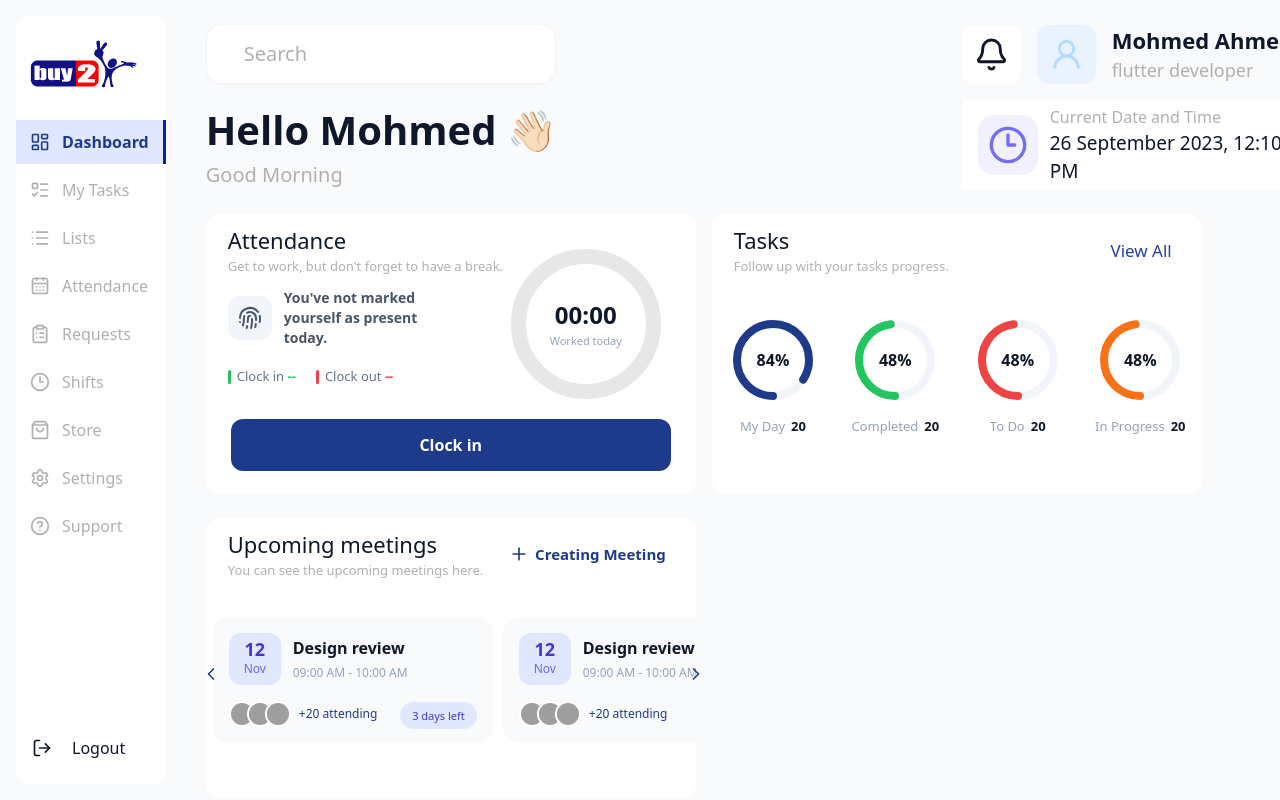
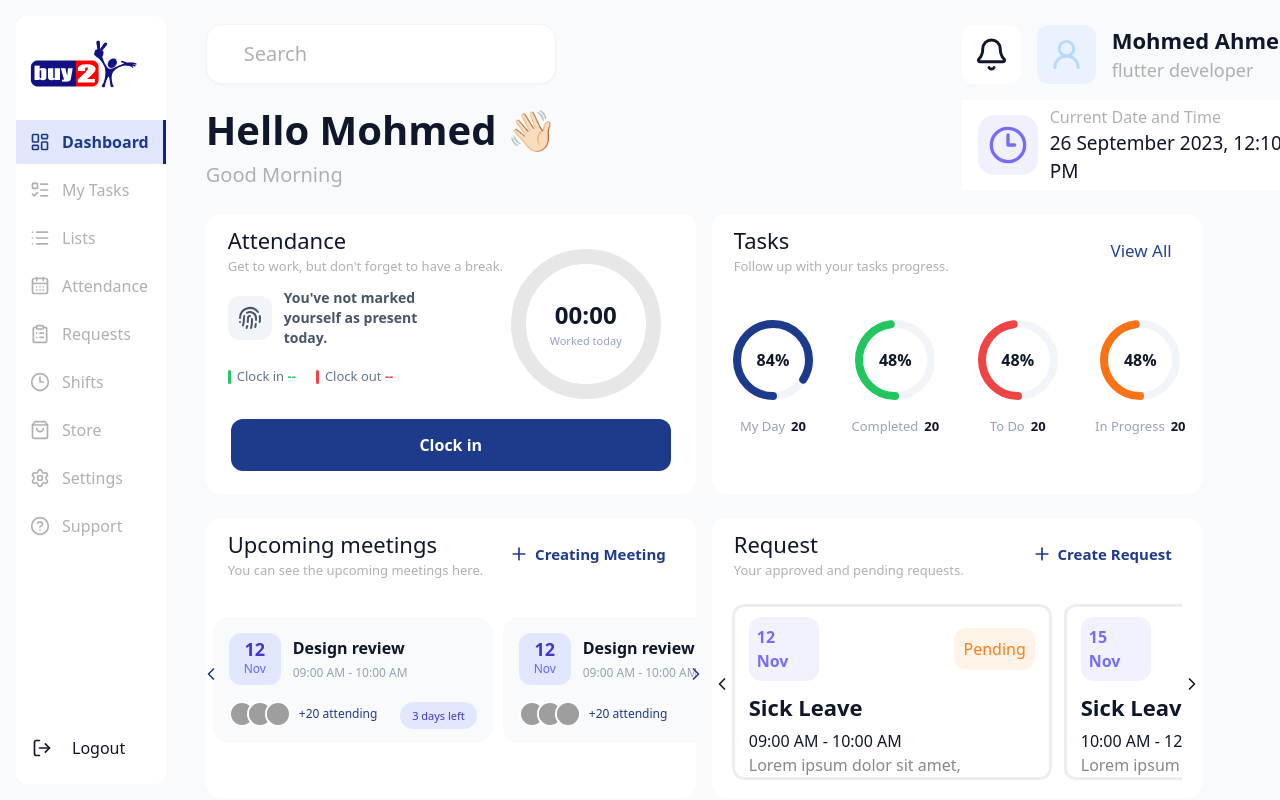
Before and after one commit to boda213-alaa-mohmad/buy2-hr-system, a Next.js app: page /dashboard in a window 1280 px wide. Shown: the top 800 px of the page. Built offline with nearby package versions, Linux system fonts and the light colour scheme; grey boxes are pictures that could not be loaded.

Commit message:
feat: implement RequestsCard component with smooth scrolling and accessibility

```diff
--- a/src/Components/Layouts/header/Header.module.css
+++ b/src/Components/Layouts/header/Header.module.css
@@ -66,48 +66,3 @@
   font-size: 18px;
   color: var(--text-color);
 }
-
-.profileCard {
-  display: flex;
-  justify-content: space-between;
-
-}
-
-.greet :nth-child(1) {
-  font-size: 40px;
-  font-weight: 700;
-}
-
-.greet :nth-child(2) {
-  font-size: 20px;
-  color: var(--text-color);
-}
-
-.dateContainer {
-  width: 350px;
-  display: flex;
-  align-items: center;
-  gap: 12px;
-  background-color: #ffffff;
-}
-
-.clock {
-  padding: 10px;
-  background: #756ef31a;
-  border-radius: 16px;
-  margin-left: 16px;
-}
-
-.clock :nth-child(1) {
-  color: #756ef3;
-}
-
-.date-and-time :nth-child(1) {
-  font-size: 16px;
-  color: var(--text-color);
-}
-
-.date-and-time :nth-child(2) {
-  font-size: 19px;
-  font-weight: 500;
-}
--- a/src/app/dashboard/page.tsx
+++ b/src/app/dashboard/page.tsx
@@ -1,5 +1,6 @@
 import AttendanceCard from "@/features/Dashboard/components/AttendanceCard";
 import DashboardHeader from "@/features/Dashboard/components/DashboardHeader";
+import RequestCard from "@/features/Dashboard/components/RequestsCard";
 import TaskCard from "@/features/Dashboard/components/TaskCard";
 import UpcomingMeetingsCard from "@/features/Dashboard/components/UpcomingMeetingsCard";
 
@@ -23,6 +24,7 @@ export default function DashboardPage() {
         }}
       >
         <UpcomingMeetingsCard />
+        <RequestCard />
       </div>
     </div>
   );
--- /dev/null
+++ b/src/features/Dashboard/components/DashboardHeader.module.css
@@ -0,0 +1,43 @@
+.profileCard {
+  display: flex;
+  justify-content: space-between;
+}
+
+.greet :nth-child(1) {
+  font-size: 40px;
+  font-weight: 700;
+}
+
+.greet :nth-child(2) {
+  font-size: 20px;
+  color: var(--text-color);
+}
+
+.dateContainer {
+  width: 350px;
+  display: flex;
+  align-items: center;
+  gap: 12px;
+  background-color: #ffffff;
+}
+
+.clock {
+  padding: 10px;
+  background: #756ef31a;
+  border-radius: 16px;
+  margin-left: 16px;
+}
+
+.clock :nth-child(1) {
+  color: #756ef3;
+}
+
+.date-and-time :nth-child(1) {
+  font-size: 16px;
+  color: var(--text-color);
+}
+
+.date-and-time :nth-child(2) {
+  font-size: 19px;
+  font-weight: 500;
+}
--- a/src/features/Dashboard/components/DashboardHeader.tsx
+++ b/src/features/Dashboard/components/DashboardHeader.tsx
@@ -1,5 +1,5 @@
 import { Clock3 } from "lucide-react";
-import styles from "@/Components/Layouts/header/Header.module.css";
+import styles from "@/features/Dashboard/components/DashboardHeader.module.css";
 
 export default function DashboardHeader() {
   return (
--- /dev/null
+++ b/src/features/Dashboard/components/RequestsCard.module.css
@@ -0,0 +1,97 @@
+.createBtn {
+  display: flex;
+  gap: 6px;
+  align-items: center;
+  border: none;
+  color: #1e3a8a;
+  font-weight: 600;
+  font-size: 15px;
+  cursor: pointer;
+}
+
+.RequestContainer {
+  position: relative;
+  margin-top: 8px;
+  display: flex;
+  align-items: center;
+}
+
+.cardContainer {
+  margin-top: 15px;
+  display: flex;
+  gap: 12px;
+  overflow-x: auto;
+}
+
+.cardContainer::-webkit-scrollbar {
+  display: none;
+}
+
+.card {
+  min-width: 320px;
+  border: 3px solid #ededed;
+  border-radius: 6px;
+  padding: 0 14px;
+  border-radius: 12px;
+}
+
+.prevBtn,
+.nextBtn {
+  cursor: pointer;
+}
+
+.topSection {
+  margin-top: 10px;
+  display: flex;
+  justify-content: space-between;
+  align-items: center;
+}
+
+.date {
+  width: 70px;
+  background: #f2f1fe;
+  color: #756ef3;
+  font-weight: 600;
+  padding: 8px;
+  border-radius: 13px;
+}
+
+.status {
+  padding: 9px;
+  font-weight: 500;
+  border-radius: 12px;
+}
+
+.pending {
+  background: #fff3e8;
+  color: #f98016;
+}
+
+.rejected {
+  background: var(--color-red-100);
+  color: var(--color-red-700);
+}
+
+.approved {
+  background: var(--color-green-100);
+  color: var(--color-green-700);
+}
+
+.bottomSection {
+  margin-top: 5px;
+}
+
+.title {
+  font-size: 22px;
+  font-weight: 600;
+  padding-top: 5px;
+  padding-bottom: 5px;
+}
+
+.time {
+  color: var(--text-color);
+}
+
+.desc {
+  color: #888888;
+}
--- /dev/null
+++ b/src/features/Dashboard/components/RequestsCard.tsx
@@ -0,0 +1,159 @@
+"use client";
+import { useRef } from "react";
+import DashboardCard from "@/Components/shared/card/DashboardCard";
+import styles from "./RequestsCard.module.css";
+import { ChevronLeft, ChevronRight, Plus } from "lucide-react";
+
+interface SickLeave {
+  id: string;
+  date: string;
+  status: "Pending" | "Rejected" | "Approved";
+  startTime: string;
+  endTime: string;
+  title: string;
+  description: string;
+}
+
+const sickLeaves: SickLeave[] = [
+  {
+    id: "1",
+    date: "12 Nov",
+    status: "Pending",
+    startTime: "09:00 AM",
+    endTime: "10:00 AM",
+    title: "Sick Leave",
+    description: "Lorem ipsum dolor sit amet,",
+  },
+  {
+    id: "2",
+    date: "15 Nov",
+    status: "Approved",
+    startTime: "10:00 AM",
+    endTime: "12:00 PM",
+    title: "Sick Leave",
+    description: "Lorem ipsum dolor sit amet,",
+  },
+  {
+    id: "3",
+    date: "20 Nov",
+    status: "Rejected",
+    startTime: "09:00 AM",
+    endTime: "11:00 AM",
+    title: "Sick Leave",
+    description: "Lorem ipsum dolor sit amet,",
+  },
+  {
+    id: "4",
+    date: "25 Nov",
+    status: "Pending",
+    startTime: "01:00 PM",
+    endTime: "03:00 PM",
+    title: "Sick Leave",
+    description: "Lorem ipsum dolor sit amet,",
+  },
+];
+
+export default function RequestCard() {
+  const scrollContainerRef = useRef<HTMLDivElement>(null);
+
+  const handleScroll = (direction: "left" | "right") => {
+    if (scrollContainerRef.current) {
+      const scrollAmount = 332;
+      scrollContainerRef.current.scrollBy({
+        left: direction === "left" ? -scrollAmount : scrollAmount,
+        behavior: "smooth",
+      });
+    }
+  };
+
+  return (
+    <DashboardCard
+      title="Request"
+      subtitle="Your approved and pending requests."
+      actions={
+        <button type="button" className={styles.createBtn}>
+          <Plus size={20} aria-hidden="true" />
+          <span>Create Request</span>
+        </button>
+      }
+    >
+      <div
+        className={styles.RequestContainer}
+        role="region"
+        aria-label="Requests carousel"
+      >
+        {/* Left Arrow */}
+        <button
+          type="button"
+          aria-label="Previous requests"
+          className={styles.prevBtn}
+          onClick={() => handleScroll("left")}
+        >
+          <ChevronLeft size={20} aria-hidden="true" />
+        </button>
+
+        {/* Cards Container */}
+        <div
+          ref={scrollContainerRef}
+          className={styles.cardContainer}
+          tabIndex={0}
+          aria-label="Requests list"
+        >
+          {sickLeaves.map((sickleave) => (
+            <article key={sickleave.id} className={styles.card}>
+              {/* Top Section */}
+              <div className={styles.topSection}>
+                <div>
+                  <p
+                    className={styles.date}
+                    aria-label={`Date: ${sickleave.date}`}
+                  >
+                    {sickleave.date}
+                  </p>
+                </div>
+
+                <div>
+                  <p
+                    className={`${styles.status} ${
+                      sickleave.status === "Pending"
+                        ? styles.pending
+                        : sickleave.status === "Rejected"
+                          ? styles.rejected
+                          : styles.approved
+                    }`}
+                    aria-label={`Status: ${sickleave.status}`}
+                  >
+                    {sickleave.status}
+                  </p>
+                </div>
+              </div>
+
+              {/* Bottom Section */}
+              <div className={styles.bottomSection}>
+                <h4 className={styles.title}>{sickleave.title}</h4>
+                <p className={styles.timeWrapper}>
+                  <time
+                    dateTime={`${sickleave.startTime}-${sickleave.endTime}`}
+                  >
+                    {sickleave.startTime} - {sickleave.endTime}
+                  </time>
+                </p>
+                <p className={styles.desc}>{sickleave.description}</p>
+              </div>
+            </article>
+          ))}
+        </div>
+
+        {/* Right Arrow */}
+        <button
+          type="button"
+          aria-label="Next requests"
+          className={styles.nextBtn}
+          onClick={() => handleScroll("right")}
+        >
+          <ChevronRight size={20} aria-hidden="true" />
+        </button>
+      </div>
+    </DashboardCard>
+  );
+}
--- a/src/features/Dashboard/components/UpcomingMeetingsCard.module.css
+++ b/src/features/Dashboard/components/UpcomingMeetingsCard.module.css
@@ -129,7 +129,6 @@
   gap: 8px;
 }
 
-/* الصور المتداخلة */
 .avatarGroup {
   display: flex;
 }
```
